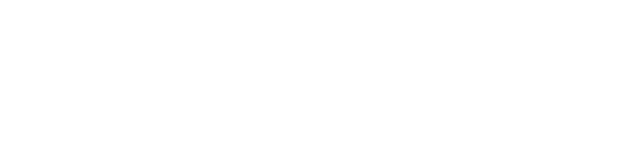
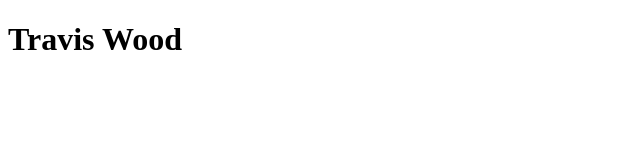
Before and after one commit to traviswood1/traviswood1.github.io, a plain HTML site: page index.html in a window 1280 px wide. Shown: the whole page, without its empty margins (0-640 px from the left). Drawn offline with Linux system fonts and the light colour scheme.

Commit message:
first commit

```diff
--- a/index.html
+++ b/index.html
@@ -9,7 +9,16 @@
 </head>
 
 <body>
+    <div class="page-container">
+        <div class="header-container">
+            <div class="links-container">
 
+            </div>
+        </div>
+        <div class="center-text-container">
+            <h1>Travis Wood</h1>
+        </div>
+    </div>
 
     <script src="scripts.js"></script>
 </body>
```
